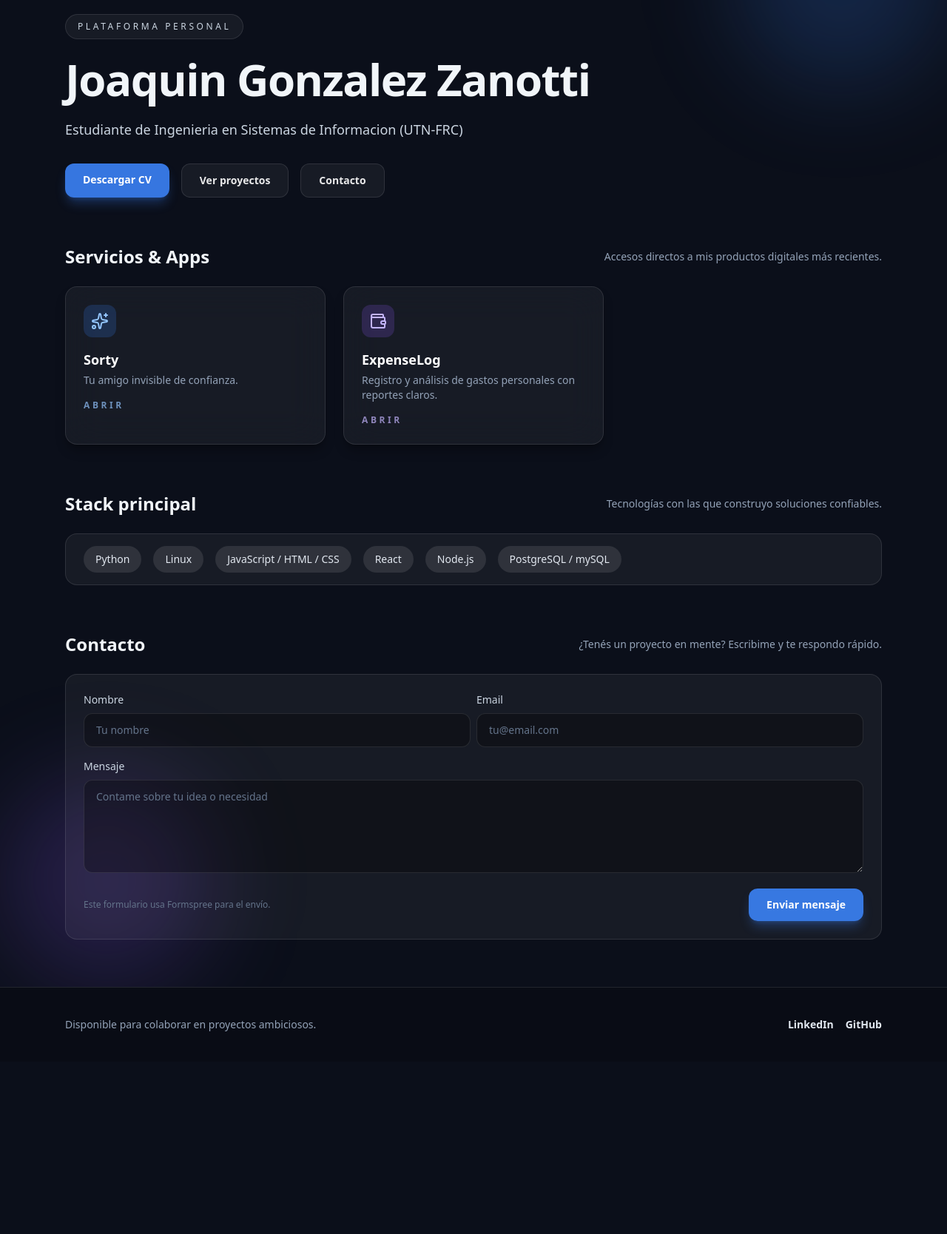
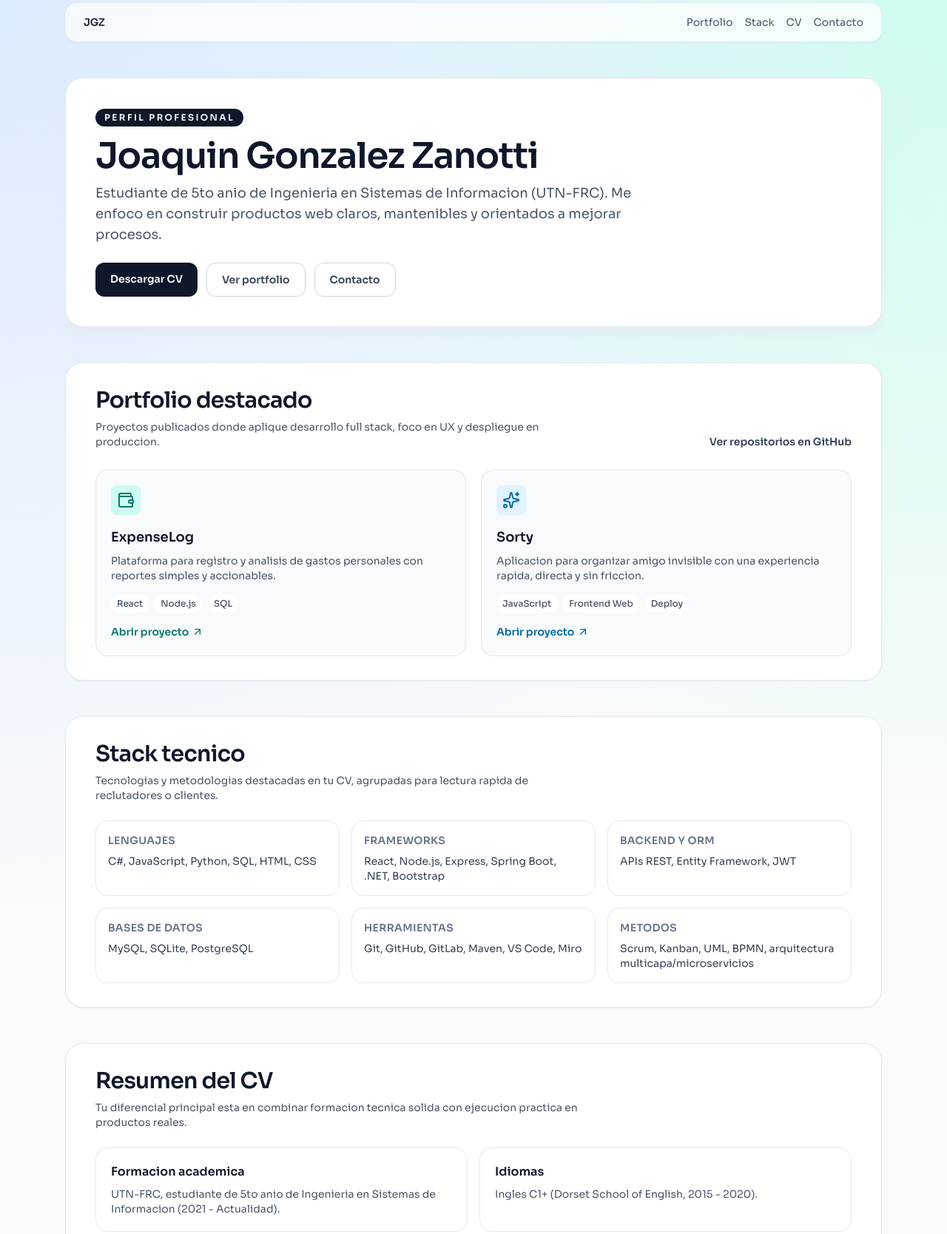
Before and after one commit to joaquingonzalezzanotti/joaquingonzalezzanotti.github.io, a plain HTML site: page index.html in a window 1280 px wide. Shown: the part 45-1713 px from the top of the page at 74% size. Before the commit the page ends 1480 px from the top, so only its background shows below. Drawn offline with nearby package versions, Linux system fonts and the light colour scheme.

Commit message:
cambios en pdf y design

```diff
--- a/index.html
+++ b/index.html
@@ -3,207 +3,327 @@
   <head>
     <meta charset="UTF-8" />
     <meta name="viewport" content="width=device-width, initial-scale=1.0" />
-    <title>JGZ | Ingeniero en Sistemas</title>
+    <title>JGZ | Portfolio y CV</title>
+    <meta
+      name="description"
+      content="Portfolio profesional de Joaquin Gonzalez Zanotti, estudiante de Ingenieria en Sistemas (UTN-FRC). Proyectos, stack tecnico, formacion y contacto."
+    />
+    <meta
+      name="google-site-verification"
+      content="11LNXCog9IiwNUSLAsv_RnXNtH6E29aRDf3BAwxEhEU"
+    />
     <link
       rel="icon"
       type="image"
       href="https://upload.wikimedia.org/wikipedia/commons/6/67/UTN_logo.jpg"
     />
+    <link rel="preconnect" href="https://fonts.googleapis.com" />
+    <link rel="preconnect" href="https://fonts.gstatic.com" crossorigin />
+    <link
+      href="https://fonts.googleapis.com/css2?family=Sora:wght@400;500;600;700&display=swap"
+      rel="stylesheet"
+    />
     <script src="https://cdn.tailwindcss.com"></script>
     <script src="https://unpkg.com/lucide@latest"></script>
-    <meta name="google-site-verification" content="11LNXCog9IiwNUSLAsv_RnXNtH6E29aRDf3BAwxEhEU" />
+    <style>
+      :root {
+        color-scheme: light;
+      }
+
+      body {
+        font-family: "Sora", sans-serif;
+        background: radial-gradient(circle at 0% 0%, #dbeafe 0, transparent 45%),
+          radial-gradient(circle at 100% 0%, #ccfbf1 0, transparent 40%),
+          #f8fafc;
+      }
+
+      .glass {
+        background: rgba(255, 255, 255, 0.72);
+        backdrop-filter: blur(6px);
+      }
+
+      .fade-up {
+        opacity: 0;
+        transform: translateY(18px);
+        animation: fadeUp 0.65s ease forwards;
+      }
+
+      .delay-1 {
+        animation-delay: 0.12s;
+      }
+
+      .delay-2 {
+        animation-delay: 0.22s;
+      }
+
+      .delay-3 {
+        animation-delay: 0.32s;
+      }
+
+      @keyframes fadeUp {
+        to {
+          opacity: 1;
+          transform: translateY(0);
+        }
+      }
+    </style>
   </head>
-  <body class="min-h-screen bg-[#0b0f1a] text-slate-100">
-    <div class="relative overflow-hidden">
-      <div class="pointer-events-none absolute inset-0">
-        <div
-          class="absolute -top-32 right-0 h-72 w-72 rounded-full bg-blue-500/20 blur-3xl"
-        ></div>
-        <div
-          class="absolute bottom-0 left-0 h-72 w-72 rounded-full bg-violet-500/20 blur-3xl"
-        ></div>
+  <body class="min-h-screen text-slate-900">
+    <div class="mx-auto max-w-6xl px-6 py-8 sm:py-12">
+      <header
+        class="fade-up glass sticky top-4 z-10 mb-12 rounded-2xl border border-slate-200/70 px-5 py-4 shadow-sm sm:px-6"
+      >
+        <nav class="flex flex-wrap items-center justify-between gap-4 text-sm">
+          <a href="#" class="font-semibold tracking-tight text-slate-800">JGZ</a>
+          <div class="flex flex-wrap items-center gap-4 text-slate-600">
+            <a href="#portfolio" class="transition hover:text-slate-900">Portfolio</a>
+            <a href="#stack" class="transition hover:text-slate-900">Stack</a>
+            <a href="#cv" class="transition hover:text-slate-900">CV</a>
+            <a href="#contacto" class="transition hover:text-slate-900">Contacto</a>
           </div>
-      <main class="relative mx-auto flex w-full max-w-6xl flex-col gap-16 px-6 py-16">
-        <section class="flex flex-col gap-8">
-          <div class="flex flex-col gap-6">
+        </nav>
+      </header>
+
+      <main class="space-y-10 sm:space-y-12">
+        <section
+          class="fade-up delay-1 rounded-3xl border border-slate-200 bg-white px-6 py-8 shadow-lg shadow-slate-200/70 sm:px-10 sm:py-10"
+        >
           <p
-              class="w-fit rounded-full border border-white/10 bg-white/5 px-4 py-2 text-xs uppercase tracking-[0.3em] text-slate-300"
+            class="mb-4 inline-flex rounded-full bg-slate-900 px-3 py-1 text-xs font-semibold uppercase tracking-[0.2em] text-white"
           >
-              Plataforma Personal
+            Perfil profesional
           </p>
-            <h1 class="text-4xl font-semibold tracking-tight sm:text-6xl">
+          <h1 class="text-3xl font-semibold leading-tight tracking-tight sm:text-5xl">
             Joaquin Gonzalez Zanotti
           </h1>
-            <p class="max-w-2xl text-lg text-slate-300">
-              Estudiante de Ingenieria en Sistemas de Informacion (UTN-FRC)            </p>
-          </div>
-          <div class="flex flex-wrap gap-4">
+          <p class="mt-3 max-w-3xl text-slate-600 sm:text-lg">
+            Estudiante de 5to anio de Ingenieria en Sistemas de Informacion (UTN-FRC).
+            Me enfoco en construir productos web claros, mantenibles y orientados a mejorar procesos.
+          </p>
+          <div class="mt-6 flex flex-wrap gap-3">
             <a
-                href="./Joaquin%20Gonzalez%20Zanotti%20CV.pdf" download
-              class="rounded-xl bg-blue-500/90 px-6 py-3 text-sm font-semibold text-white shadow-lg shadow-blue-500/30 transition hover:-translate-y-0.5 hover:bg-blue-400"
+              href="./Joaquin%20Gonzalez%20Zanotti%20CV.pdf"
+              download
+              class="rounded-xl bg-slate-900 px-5 py-3 text-sm font-semibold text-white transition hover:bg-slate-700"
             >
               Descargar CV
             </a>
             <a
-              href="#apps"
-              class="rounded-xl border border-white/10 bg-white/5 px-6 py-3 text-sm font-semibold text-white/90 transition hover:-translate-y-0.5 hover:border-white/30"
+              href="#portfolio"
+              class="rounded-xl border border-slate-300 bg-white px-5 py-3 text-sm font-semibold text-slate-700 transition hover:border-slate-400 hover:text-slate-900"
             >
-              Ver proyectos
+              Ver portfolio
             </a>
             <a
               href="#contacto"
-              class="rounded-xl border border-white/10 bg-white/5 px-6 py-3 text-sm font-semibold text-white/90 transition hover:-translate-y-0.5 hover:border-white/30"
+              class="rounded-xl border border-slate-300 bg-white px-5 py-3 text-sm font-semibold text-slate-700 transition hover:border-slate-400 hover:text-slate-900"
             >
               Contacto
             </a>
           </div>
         </section>
 
-                <section id="apps" class="flex flex-col gap-6">
-          <div class="flex flex-wrap items-center justify-between gap-4">
-            <h2 class="text-2xl font-semibold">Servicios & Apps</h2>
-            <p class="text-sm text-slate-400">
-              Accesos directos a mis productos digitales más recientes.
+        <section
+          id="portfolio"
+          class="fade-up delay-2 rounded-3xl border border-slate-200 bg-white px-6 py-8 shadow-sm sm:px-10"
+        >
+          <div class="mb-7 flex flex-wrap items-end justify-between gap-4">
+            <div>
+              <h2 class="text-2xl font-semibold tracking-tight sm:text-3xl">
+                Portfolio destacado
+              </h2>
+              <p class="mt-2 max-w-2xl text-sm text-slate-600">
+                Proyectos publicados donde aplique desarrollo full stack, foco en UX y despliegue en produccion.
               </p>
             </div>
+            <a
+              href="https://github.com/joaquingonzalezzanotti"
+              target="_blank"
+              rel="noreferrer"
+              class="text-sm font-semibold text-slate-700 underline-offset-4 transition hover:text-slate-900 hover:underline"
+            >
+              Ver repositorios en GitHub
+            </a>
+          </div>
+
+          <div class="grid gap-5 md:grid-cols-2">
+            <article
+              class="rounded-2xl border border-slate-200 bg-slate-50 p-5 transition hover:-translate-y-0.5 hover:border-teal-300"
+            >
               <div
-            class="grid grid-cols-1 gap-6 md:grid-cols-2 xl:grid-cols-3"
+                class="mb-4 inline-flex h-10 w-10 items-center justify-center rounded-lg bg-teal-100 text-teal-700"
               >
+                <i data-lucide="wallet"></i>
+              </div>
+              <h3 class="text-lg font-semibold">ExpenseLog</h3>
+              <p class="mt-2 text-sm text-slate-600">
+                Plataforma para registro y analisis de gastos personales con reportes simples y accionables.
+              </p>
+              <div class="mt-4 flex flex-wrap gap-2 text-xs font-medium text-slate-600">
+                <span class="rounded-full bg-white px-2 py-1">React</span>
+                <span class="rounded-full bg-white px-2 py-1">Node.js</span>
+                <span class="rounded-full bg-white px-2 py-1">SQL</span>
+              </div>
               <a
-              class="group relative flex flex-col gap-4 rounded-2xl border border-white/10 bg-white/5 p-6 shadow-lg shadow-black/30 backdrop-blur-xl transition hover:-translate-y-1 hover:border-blue-400/50 hover:shadow-blue-500/30"
+                href="https://expenselog.com.ar/"
+                target="_blank"
+                rel="noreferrer"
+                class="mt-4 inline-flex items-center gap-1 text-sm font-semibold text-teal-700 transition hover:text-teal-900"
+              >
+                Abrir proyecto
+                <i data-lucide="arrow-up-right" class="h-4 w-4"></i>
+              </a>
+            </article>
+
+            <article
+              class="rounded-2xl border border-slate-200 bg-slate-50 p-5 transition hover:-translate-y-0.5 hover:border-sky-300"
+            >
+              <div
+                class="mb-4 inline-flex h-10 w-10 items-center justify-center rounded-lg bg-sky-100 text-sky-700"
+              >
+                <i data-lucide="sparkles"></i>
+              </div>
+              <h3 class="text-lg font-semibold">Sorty</h3>
+              <p class="mt-2 text-sm text-slate-600">
+                Aplicacion para organizar amigo invisible con una experiencia rapida, directa y sin friccion.
+              </p>
+              <div class="mt-4 flex flex-wrap gap-2 text-xs font-medium text-slate-600">
+                <span class="rounded-full bg-white px-2 py-1">JavaScript</span>
+                <span class="rounded-full bg-white px-2 py-1">Frontend Web</span>
+                <span class="rounded-full bg-white px-2 py-1">Deploy</span>
+              </div>
+              <a
                 href="https://sorty-neon.vercel.app"
                 target="_blank"
                 rel="noreferrer"
+                class="mt-4 inline-flex items-center gap-1 text-sm font-semibold text-sky-700 transition hover:text-sky-900"
               >
-              <div
-                class="flex h-11 w-11 items-center justify-center rounded-xl bg-blue-500/20 text-blue-300"
-              >
-                <i data-lucide="sparkles"></i>
-              </div>
-              <div class="flex flex-col gap-1">
-                <h3 class="text-lg font-semibold text-white">Sorty</h3>
-                <p class="text-sm text-slate-400">
-                  Tu amigo invisible de confianza.
-                </p>
-              </div>
-              <span
-                class="text-xs font-semibold uppercase tracking-[0.3em] text-blue-300/70"
-                >Abrir</span
-              >
+                Abrir proyecto
+                <i data-lucide="arrow-up-right" class="h-4 w-4"></i>
               </a>
-
-            <a
-              class="group relative flex flex-col gap-4 rounded-2xl border border-white/10 bg-white/5 p-6 shadow-lg shadow-black/30 backdrop-blur-xl transition hover:-translate-y-1 hover:border-violet-400/50 hover:shadow-violet-500/30"
-              href="https://expenselog.com.ar/"
-              target="_blank"
-              rel="noreferrer"
-            >
-              <div
-                class="flex h-11 w-11 items-center justify-center rounded-xl bg-violet-500/20 text-violet-300"
-              >
-                <i data-lucide="wallet"></i>
-              </div>
-              <div class="flex flex-col gap-1">
-                <h3 class="text-lg font-semibold text-white">ExpenseLog</h3>
-                <p class="text-sm text-slate-400">
-                  Registro y análisis de gastos personales con reportes claros.
-                </p>
-              </div>
-              <span
-                class="text-xs font-semibold uppercase tracking-[0.3em] text-violet-300/70"
-                >Abrir</span
-              >
-            </a>
+            </article>
           </div>
         </section>
 
-        <section class="flex flex-col gap-6">
-          <div class="flex flex-wrap items-center justify-between gap-4">
-            <h2 class="text-2xl font-semibold">Stack principal</h2>
-            <p class="text-sm text-slate-400">
-              Tecnologías con las que construyo soluciones confiables.
+        <section
+          id="stack"
+          class="fade-up delay-2 rounded-3xl border border-slate-200 bg-white px-6 py-8 shadow-sm sm:px-10"
+        >
+          <div class="mb-6">
+            <h2 class="text-2xl font-semibold tracking-tight sm:text-3xl">Stack tecnico</h2>
+            <p class="mt-2 max-w-2xl text-sm text-slate-600">
+              Tecnologias y metodologias destacadas en tu CV, agrupadas para lectura rapida de reclutadores o clientes.
             </p>
           </div>
-          <div
-            class="flex flex-wrap items-center gap-4 rounded-2xl border border-white/10 bg-white/5 px-6 py-4"
-          >
-            <span
-              class="rounded-full bg-white/10 px-4 py-2 text-sm text-slate-200"
-              >Python</span
-            >
-            <span
-              class="rounded-full bg-white/10 px-4 py-2 text-sm text-slate-200"
-              >Linux</span
-            >
-            <span
-              class="rounded-full bg-white/10 px-4 py-2 text-sm text-slate-200"
-              >JavaScript / HTML / CSS</span
-            >
-            <span
-              class="rounded-full bg-white/10 px-4 py-2 text-sm text-slate-200"
-              >React</span
-            >
-            <span
-              class="rounded-full bg-white/10 px-4 py-2 text-sm text-slate-200"
-              >Node.js</span
-            >
-            <span
-              class="rounded-full bg-white/10 px-4 py-2 text-sm text-slate-200"
-              >PostgreSQL / mySQL</span
-            >
+          <div class="grid gap-4 sm:grid-cols-2 lg:grid-cols-3">
+            <div class="rounded-2xl border border-slate-200 p-4">
+              <h3 class="text-sm font-semibold uppercase tracking-wide text-slate-500">Lenguajes</h3>
+              <p class="mt-2 text-sm text-slate-700">C#, JavaScript, Python, SQL, HTML, CSS</p>
+            </div>
+            <div class="rounded-2xl border border-slate-200 p-4">
+              <h3 class="text-sm font-semibold uppercase tracking-wide text-slate-500">Frameworks</h3>
+              <p class="mt-2 text-sm text-slate-700">React, Node.js, Express, Spring Boot, .NET, Bootstrap</p>
+            </div>
+            <div class="rounded-2xl border border-slate-200 p-4">
+              <h3 class="text-sm font-semibold uppercase tracking-wide text-slate-500">Backend y ORM</h3>
+              <p class="mt-2 text-sm text-slate-700">APIs REST, Entity Framework, JWT</p>
+            </div>
+            <div class="rounded-2xl border border-slate-200 p-4">
+              <h3 class="text-sm font-semibold uppercase tracking-wide text-slate-500">Bases de datos</h3>
+              <p class="mt-2 text-sm text-slate-700">MySQL, SQLite, PostgreSQL</p>
+            </div>
+            <div class="rounded-2xl border border-slate-200 p-4">
+              <h3 class="text-sm font-semibold uppercase tracking-wide text-slate-500">Herramientas</h3>
+              <p class="mt-2 text-sm text-slate-700">Git, GitHub, GitLab, Maven, VS Code, Miro</p>
+            </div>
+            <div class="rounded-2xl border border-slate-200 p-4">
+              <h3 class="text-sm font-semibold uppercase tracking-wide text-slate-500">Metodos</h3>
+              <p class="mt-2 text-sm text-slate-700">Scrum, Kanban, UML, BPMN, arquitectura multicapa/microservicios</p>
+            </div>
           </div>
         </section>
-        <section id="contacto" class="flex flex-col gap-6">
-          <div class="flex flex-wrap items-center justify-between gap-4">
-            <h2 class="text-2xl font-semibold">Contacto</h2>
-            <p class="text-sm text-slate-400">
-              ¿Tenés un proyecto en mente? Escribime y te respondo rápido.
+
+        <section
+          id="cv"
+          class="fade-up delay-3 rounded-3xl border border-slate-200 bg-white px-6 py-8 shadow-sm sm:px-10"
+        >
+          <div class="mb-6">
+            <h2 class="text-2xl font-semibold tracking-tight sm:text-3xl">Resumen del CV</h2>
+            <p class="mt-2 max-w-2xl text-sm text-slate-600">
+              Tu diferencial principal esta en combinar formacion tecnica solida con ejecucion practica en productos reales.
+            </p>
+          </div>
+          <div class="grid gap-4 sm:grid-cols-2">
+            <article class="rounded-2xl border border-slate-200 p-5">
+              <h3 class="font-semibold text-slate-900">Formacion academica</h3>
+              <p class="mt-2 text-sm text-slate-600">
+                UTN-FRC, estudiante de 5to anio de Ingenieria en Sistemas de Informacion (2021 - Actualidad).
+              </p>
+            </article>
+            <article class="rounded-2xl border border-slate-200 p-5">
+              <h3 class="font-semibold text-slate-900">Idiomas</h3>
+              <p class="mt-2 text-sm text-slate-600">
+                Ingles C1+ (Dorset School of English, 2015 - 2020).
+              </p>
+            </article>
+          </div>
+          <p class="mt-5 text-sm text-slate-600">
+            Recomendacion aplicada en esta web: mostrar primero proyectos (portfolio) y despues habilidades, para comunicar valor desde resultados concretos.
+          </p>
+        </section>
+
+        <section
+          id="contacto"
+          class="fade-up delay-3 rounded-3xl border border-slate-200 bg-white px-6 py-8 shadow-sm sm:px-10"
+        >
+          <div class="mb-6">
+            <h2 class="text-2xl font-semibold tracking-tight sm:text-3xl">Contacto</h2>
+            <p class="mt-2 max-w-2xl text-sm text-slate-600">
+              Si te interesa colaborar, podes escribirme por este formulario o por LinkedIn.
             </p>
           </div>
           <form
             action="https://formspree.io/f/mkoogrok"
             method="POST"
-            class="grid gap-4 rounded-2xl border border-white/10 bg-white/5 p-6"
+            class="grid gap-4 rounded-2xl border border-slate-200 bg-slate-50 p-5"
           >
-            <div class="grid gap-2 sm:grid-cols-2">
-              <label class="text-sm text-slate-300">
+            <div class="grid gap-4 sm:grid-cols-2">
+              <label class="text-sm font-medium text-slate-700">
                 Nombre
                 <input
                   type="text"
                   name="name"
                   required
-                  class="mt-2 w-full rounded-xl border border-white/10 bg-black/30 px-4 py-3 text-sm text-slate-100 placeholder:text-slate-500 focus:border-blue-400/60 focus:outline-none"
+                  class="mt-2 w-full rounded-xl border border-slate-300 bg-white px-4 py-3 text-sm text-slate-900 placeholder:text-slate-400 focus:border-slate-500 focus:outline-none"
                   placeholder="Tu nombre"
                 />
               </label>
-              <label class="text-sm text-slate-300">
+              <label class="text-sm font-medium text-slate-700">
                 Email
                 <input
                   type="email"
                   name="email"
                   required
-                  class="mt-2 w-full rounded-xl border border-white/10 bg-black/30 px-4 py-3 text-sm text-slate-100 placeholder:text-slate-500 focus:border-blue-400/60 focus:outline-none"
+                  class="mt-2 w-full rounded-xl border border-slate-300 bg-white px-4 py-3 text-sm text-slate-900 placeholder:text-slate-400 focus:border-slate-500 focus:outline-none"
                   placeholder="tu@email.com"
                 />
               </label>
             </div>
-            <label class="text-sm text-slate-300">
+            <label class="text-sm font-medium text-slate-700">
               Mensaje
               <textarea
                 name="message"
                 rows="5"
                 required
-                class="mt-2 w-full rounded-xl border border-white/10 bg-black/30 px-4 py-3 text-sm text-slate-100 placeholder:text-slate-500 focus:border-blue-400/60 focus:outline-none"
-                placeholder="Contame sobre tu idea o necesidad"
+                class="mt-2 w-full rounded-xl border border-slate-300 bg-white px-4 py-3 text-sm text-slate-900 placeholder:text-slate-400 focus:border-slate-500 focus:outline-none"
+                placeholder="Contame sobre tu proyecto"
               ></textarea>
             </label>
-            <div class="flex items-center justify-between gap-4">
-              <p class="text-xs text-slate-500">
-                Este formulario usa Formspree para el envío.
-              </p>
+            <div class="flex flex-wrap items-center justify-between gap-3">
+              <p class="text-xs text-slate-500">Este formulario usa Formspree para el envio.</p>
               <button
                 type="submit"
-                class="rounded-xl bg-blue-500/90 px-6 py-3 text-sm font-semibold text-white shadow-lg shadow-blue-500/30 transition hover:-translate-y-0.5 hover:bg-blue-400"
+                class="rounded-xl bg-slate-900 px-5 py-3 text-sm font-semibold text-white transition hover:bg-slate-700"
               >
                 Enviar mensaje
               </button>
@@ -211,32 +331,31 @@
           </form>
         </section>
       </main>
-    </div>
 
-    <footer class="border-t border-white/10 bg-black/20">
+      <footer class="py-10 text-sm text-slate-600">
         <div
-        class="mx-auto flex w-full max-w-6xl flex-col gap-4 px-6 py-10 text-sm text-slate-400 sm:flex-row sm:items-center sm:justify-between"
+          class="flex flex-col gap-3 border-t border-slate-200 pt-6 sm:flex-row sm:items-center sm:justify-between"
         >
-        <p>Disponible para colaborar en proyectos ambiciosos.</p>
-        <div class="flex flex-wrap gap-4 text-sm font-semibold text-slate-200">
+          <p>Disponible para practicas, proyectos freelance y colaboraciones tecnicas.</p>
+          <div class="flex flex-wrap gap-4 font-semibold text-slate-700">
             <a
-            class="transition hover:text-blue-300"
+              class="transition hover:text-slate-900"
               href="https://www.linkedin.com/in/joaquin-gonzalez-zanotti/"
               target="_blank"
               rel="noreferrer"
               >LinkedIn</a
             >
             <a
-            class="transition hover:text-blue-300"
+              class="transition hover:text-slate-900"
               href="https://github.com/joaquingonzalezzanotti"
               target="_blank"
               rel="noreferrer"
               >GitHub</a
             >
-          <!-- <a class="transition hover:text-blue-300" href="#contacto">Contacto</a> -->
           </div>
         </div>
       </footer>
+    </div>
 
     <script>
       lucide.createIcons();
```
Also changed, not shown: 1 other file. Lines whose indentation alone changed are shown as unchanged.
